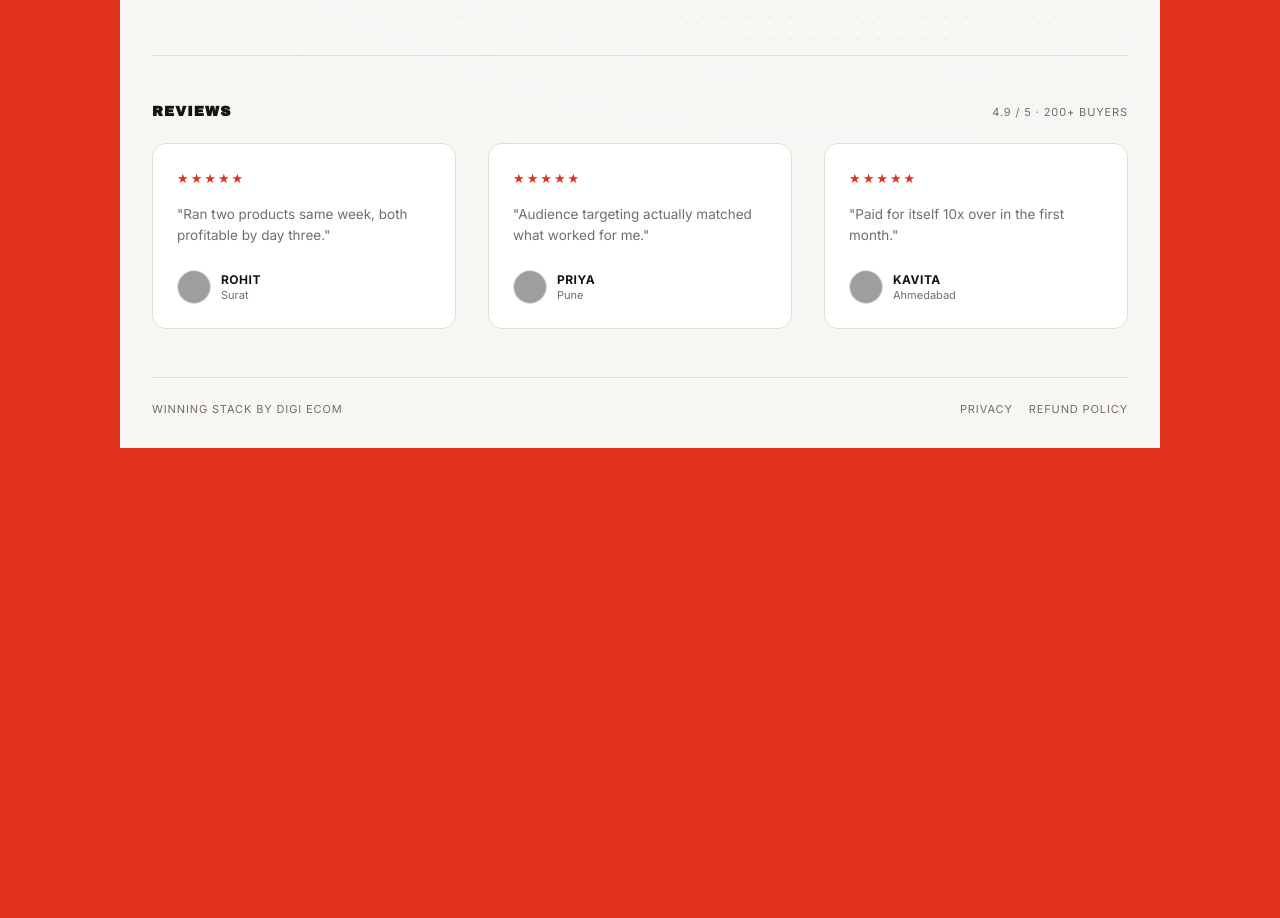
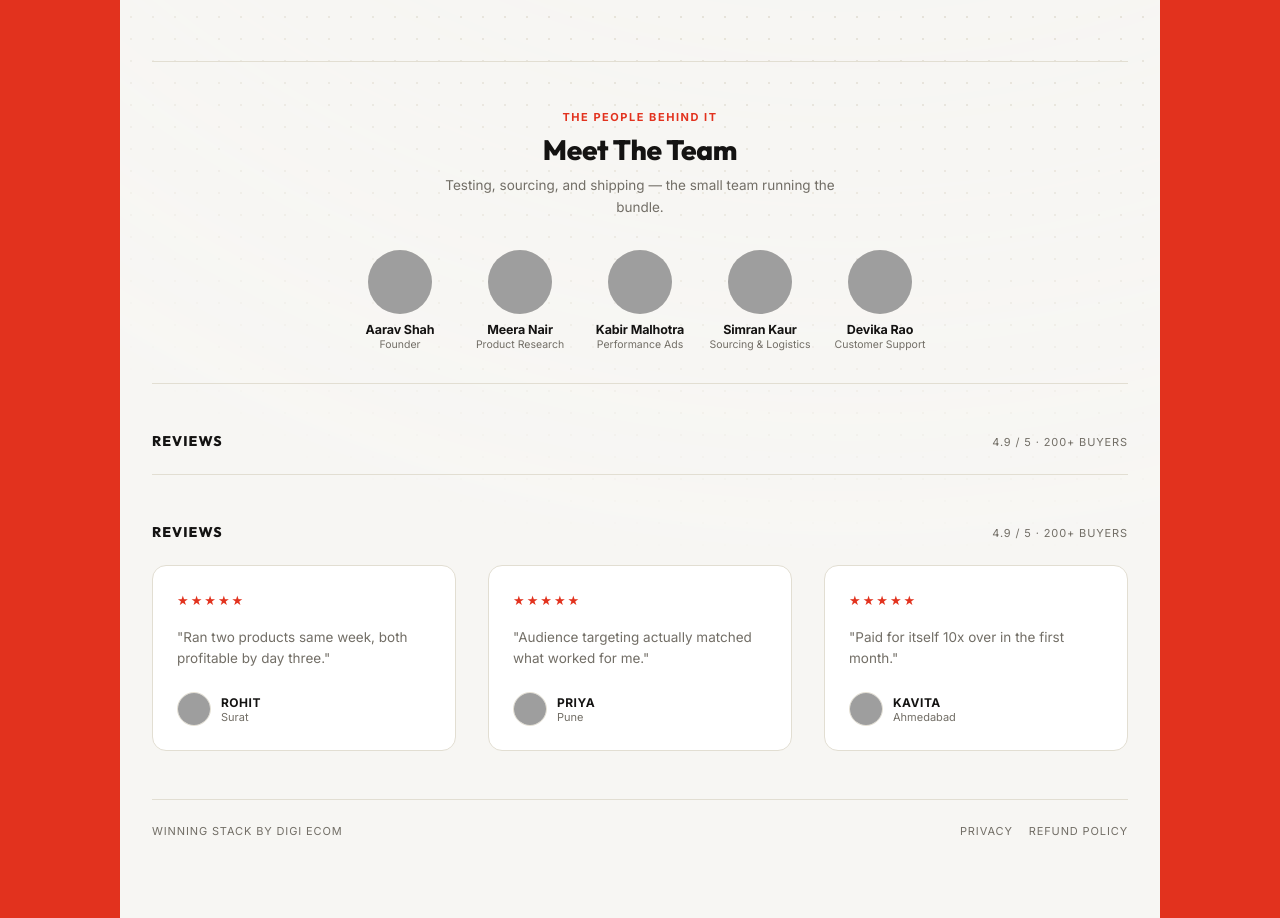
Before and after one commit to codemahboob/winning-stack2, a website: page index.html in a window 1280 px wide. Shown: the part 1292-2210 px from the top of the page. Before the commit the page ends 1740 px from the top, so only its background shows below. Drawn offline with Linux system fonts and the light colour scheme; grey boxes are pictures that could not be loaded.

Commit message:
Update index.html

```diff
--- a/index.html
+++ b/index.html
@@ -11,7 +11,7 @@
 <meta property="og:type" content="website">
 <link rel="preconnect" href="https://fonts.googleapis.com">
 <link rel="preconnect" href="https://fonts.gstatic.com" crossorigin>
-<link href="https://fonts.googleapis.com/css2?family=Archivo+Black&family=Inter:wght@400;500;600;700&display=swap" rel="stylesheet">
+<link href="https://fonts.googleapis.com/css2?family=Outfit:wght@800&family=Inter:wght@400;500;600;700&display=swap" rel="stylesheet">
 
 <!-- Meta Pixel Code — replace YOUR_PIXEL_ID below with your real pixel ID from Meta Events Manager -->
 <script>
@@ -107,7 +107,7 @@ fbq('track', 'PageView');
   /* hero */
   .hero{position:relative;z-index:1;padding:var(--space-8) 0 var(--space-6);min-height:340px;}
   .bg-num{
-    font-family:"Archivo Black",sans-serif;
+    font-family:"Outfit",sans-serif;font-weight:800;
     font-size:clamp(84px,16vw,208px);
     color:#eae7dd;
     line-height:0.82;
@@ -135,7 +135,7 @@ fbq('track', 'PageView');
   .row.right .arrow::after{left:-1px;right:auto;border-right:9px solid var(--red);border-left:none;}
 
   .block h2{
-    font-family:"Archivo Black",sans-serif;
+    font-family:"Outfit",sans-serif;font-weight:800;
     font-size:clamp(21px,3.2vw,32px);
     margin:0 0 6px;
     line-height:1.08;
@@ -168,7 +168,7 @@ fbq('track', 'PageView');
     margin:0 0 var(--space-1);
   }
   .about h3{
-    font-family:"Archivo Black",sans-serif;font-size:clamp(24px,4vw,34px);
+    font-family:"Outfit",sans-serif;font-weight:800;font-size:clamp(24px,4vw,34px);
     letter-spacing:-0.01em;margin:0 0 var(--space-2);
   }
   .about p{
@@ -179,7 +179,7 @@ fbq('track', 'PageView');
     display:flex;align-items:baseline;justify-content:center;gap:14px;margin-bottom:var(--space-4);
   }
   .price-line s{color:#b3ada1;font-size:18px;}
-  .price-line strong{font-family:"Archivo Black",sans-serif;font-size:clamp(36px,6vw,52px);color:var(--red);letter-spacing:-0.01em;}
+  .price-line strong{font-family:"Outfit",sans-serif;font-weight:800;font-size:clamp(36px,6vw,52px);color:var(--red);letter-spacing:-0.01em;}
 
   /* premium bundle card — icon + info row, full-width dark button */
   .bundle-card{
@@ -255,13 +255,44 @@ fbq('track', 'PageView');
     color:var(--red);
   }
 
+  /* team */
+  .team{
+    position:relative;z-index:1;
+    padding:var(--space-6) 0 var(--space-4);
+    border-top:1px solid var(--line);
+    text-align:center;
+    display:flex;flex-direction:column;align-items:center;
+  }
+  .team h3{
+    font-family:"Outfit",sans-serif;font-weight:800;font-size:clamp(21px,3.2vw,28px);
+    letter-spacing:-0.01em;margin:0 0 var(--space-1);
+  }
+  .team > p{
+    font-size:13.5px;color:var(--ink-soft);margin:0 0 var(--space-4);
+    line-height:1.6;max-width:400px;
+  }
+  .team-grid{
+    width:100%;display:flex;flex-wrap:wrap;justify-content:center;gap:var(--space-2);
+  }
+  .team-card{flex:1 1 90px;max-width:104px;text-align:center;}
+  .team-photo{
+    width:64px;height:64px;margin:0 auto 8px;aspect-ratio:1/1;border-radius:50%;overflow:hidden;
+    background:#efece4;
+  }
+  .team-photo img{width:100%;height:100%;object-fit:cover;display:block;}
+  .team-name{
+    font-family:"Inter",sans-serif;font-weight:700;font-size:12.5px;
+    color:var(--ink);letter-spacing:-0.01em;margin-bottom:1px;
+  }
+  .team-role{font-family:"Inter",sans-serif;font-size:10.5px;color:var(--ink-soft);}
+
   /* reviews */
   .reviews{
     position:relative;z-index:1;padding:var(--space-6) 0 var(--space-6);border-top:1px solid var(--line);
   }
   .eyebrow-row{display:flex;justify-content:space-between;align-items:baseline;margin-bottom:var(--space-3);}
   .reviews h3{
-    font-family:"Archivo Black",sans-serif;font-size:14px;
+    font-family:"Outfit",sans-serif;font-weight:800;font-size:14px;
     text-transform:uppercase;letter-spacing:0.08em;margin:0;
   }
   .reviews .count{font-size:11px;color:var(--ink-soft);letter-spacing:0.08em;text-transform:uppercase;}
@@ -297,6 +328,9 @@ fbq('track', 'PageView');
     .row + .row{margin-top:var(--space-4);}
     .block p{max-width:220px;}
     .about{padding:var(--space-6) 0;}
+    .team{padding:var(--space-4) 0;}
+    .team-card{flex:1 1 26%;max-width:96px;}
+    .team-photo{width:56px;height:56px;}
     .bundle-card{padding:22px;border-radius:20px;}
     .icon-tile{width:72px;height:72px;border-radius:16px;}
     .icon-tile svg{width:38px;height:38px;}
@@ -393,7 +427,45 @@ fbq('track', 'PageView');
     </ul>
   </div>
 
+  <div class="team">
+    <div class="eyebrow">The People Behind It</div>
+    <h3>Meet The Team</h3>
+    <p>Testing, sourcing, and shipping — the small team running the bundle.</p>
+    <div class="team-grid">
+      <div class="team-card">
+        <div class="team-photo"><img src="https://i.pravatar.cc/300?img=11" alt="Aarav Shah" loading="lazy"></div>
+        <div class="team-name">Aarav Shah</div>
+        <div class="team-role">Founder</div>
+      </div>
+      <div class="team-card">
+        <div class="team-photo"><img src="https://i.pravatar.cc/300?img=25" alt="Meera Nair" loading="lazy"></div>
+        <div class="team-name">Meera Nair</div>
+        <div class="team-role">Product Research</div>
+      </div>
+      <div class="team-card">
+        <div class="team-photo"><img src="https://i.pravatar.cc/300?img=15" alt="Kabir Malhotra" loading="lazy"></div>
+        <div class="team-name">Kabir Malhotra</div>
+        <div class="team-role">Performance Ads</div>
+      </div>
+      <div class="team-card">
+        <div class="team-photo"><img src="https://i.pravatar.cc/300?img=44" alt="Simran Kaur" loading="lazy"></div>
+        <div class="team-name">Simran Kaur</div>
+        <div class="team-role">Sourcing &amp; Logistics</div>
+      </div>
+      <div class="team-card">
+        <div class="team-photo"><img src="https://i.pravatar.cc/300?img=53" alt="Devika Rao" loading="lazy"></div>
+        <div class="team-name">Devika Rao</div>
+        <div class="team-role">Customer Support</div>
+      </div>
+    </div>
+  </div>
+
   <div class="reviews">
+    <div class="eyebrow-row">
+      <h3>Reviews</h3>
+      <span class="count">4.9 / 5 · 200+ buyers</span>
+    </div>
+     <div class="reviews">
     <div class="eyebrow-row">
       <h3>Reviews</h3>
       <span class="count">4.9 / 5 · 200+ buyers</span>
```
